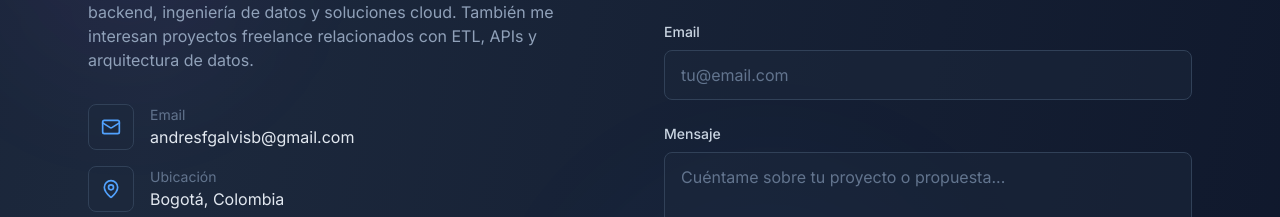
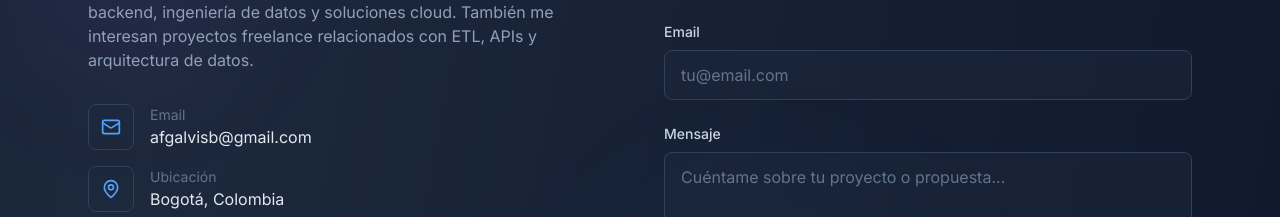
Before and after one commit to AndresGB1/portfolio, a React (Vite) app: page / in a window 1280 px wide. Shown: the part 6032-6249 px from the top of the page. Built offline with nearby package versions, Linux system fonts and the light colour scheme.

Commit message:
fix: linkedin page

```diff
--- a/src/components/Contact.jsx
+++ b/src/components/Contact.jsx
@@ -7,8 +7,8 @@ const contactInfo = [
   {
     icon: Mail,
     label: 'Email',
-    value: 'andresfgalvisb@gmail.com',
-    href: 'mailto:andresfgalvisb@gmail.com',
+    value: 'afgalvisb@gmail.com',
+    href: 'mailto:afgalvisb@gmail.com',
   },
   {
     icon: MapPin,
```
